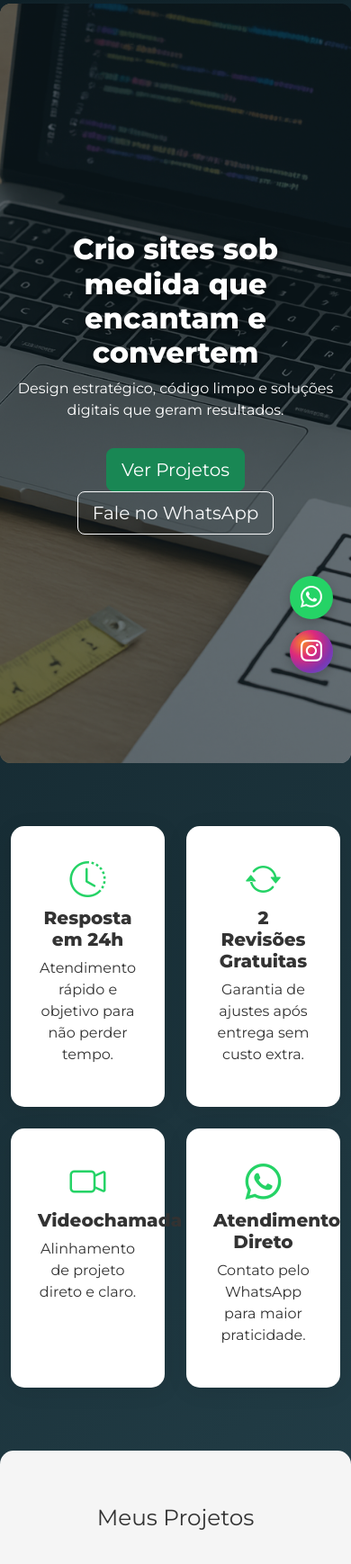
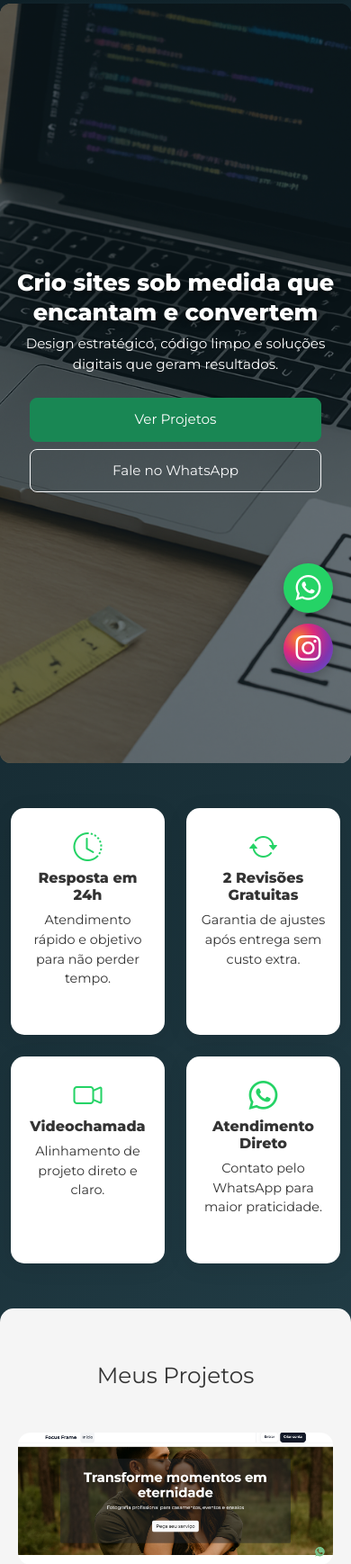
Before and after one commit to VitorGoldner/site_inst_meu, a Flask app: page / in a window 390 px wide. Shown: the part 76-1814 px from the top of the page at 90% size. Run offline with Flask 3, Linux system fonts and the light colour scheme.

Commit message:
ajustes para mobile na homepage

```diff
--- a/templates/home.html
+++ b/templates/home.html
@@ -11,7 +11,7 @@
         align-items: center;
         justify-content: center;
         text-align: center;
-        color: #fff; /* texto claro porque o fundo é escuro */
+        color: #fff;
         border-radius: 12px;
         position: relative;
         overflow: hidden;
@@ -27,6 +27,7 @@
         z-index: 2;
         max-width:900px;
         animation: slideUp 1.5s ease-out;
+        padding: 0 20px;
     }
     .hero-content h1 {
         font-size: 3.5rem;
@@ -169,21 +170,66 @@
         100% {transform: scale(1);}
     }
 
-    /* Responsividade */
+    /* Responsividade aprimorada */
     @media (max-width: 768px) {
+        .hero-section {
+            height: 80vh;
+            background-position: center top;
+            background-size: cover;
+        }
+        .hero-content {
+            padding: 0 15px;
+        }
         .hero-content h1 {
-            font-size: 2rem;
+            font-size: 1.9rem;
+            line-height: 1.3;
         }
         .hero-content p {
             font-size: 1rem;
+            margin-bottom: 25px;
         }
-        .video-section video {
-            height: auto;
+        .hero-buttons a {
+            display: block;
+            width: 80%;
+            margin: 8px auto;
+            font-size: 1rem;
+            padding: 12px 0;
         }
-        .floating-buttons a {
-            width: 48px;
-            height: 48px;
-            font-size: 24px;
+
+        /* Cards empilhados e harmônicos */
+        .benefits {
+            margin-top: 50px;
+            margin-bottom: 50px;
+        }
+        .benefit-card {
+            padding: 20px 15px;
+            margin-bottom: 15px;
+        }
+        .benefit-card i {
+            font-size: 2rem;
+        }
+        .benefit-card h5 {
+            font-size: 1rem;
+        }
+        .benefit-card p {
+            font-size: 0.9rem;
+        }
+    }
+
+    /* Ajustes para telas menores ainda */
+    @media (max-width: 480px) {
+        .hero-section {
+            height: 75vh;
+        }
+        .hero-content h1 {
+            font-size: 1.6rem;
+        }
+        .hero-content p {
+            font-size: 0.95rem;
+        }
+        .hero-buttons a {
+            width: 90%;
+            font-size: 0.95rem;
         }
     }
 </style>
@@ -278,7 +324,7 @@
     <a href="https://wa.me/27988392915" target="_blank" class="whatsapp">
         <i class="bi bi-whatsapp"></i>
     </a>
-    <a href="https://www.instagram.com/medidaweb?igsh=MWJkMjNvY291MHF6Nw==https://www.instagram.com/medidaweb?igsh=MWJkMjNvY291MHF6Nw==" target="_blank" class="instagram">
+    <a href="https://www.instagram.com/medidaweb?igsh=MWJkMjNvY291MHF6Nw==" target="_blank" class="instagram">
         <i class="bi bi-instagram"></i>
     </a>
 </div>
```
Also changed, not shown: templates/sobre.html (+53 -2 lines).
